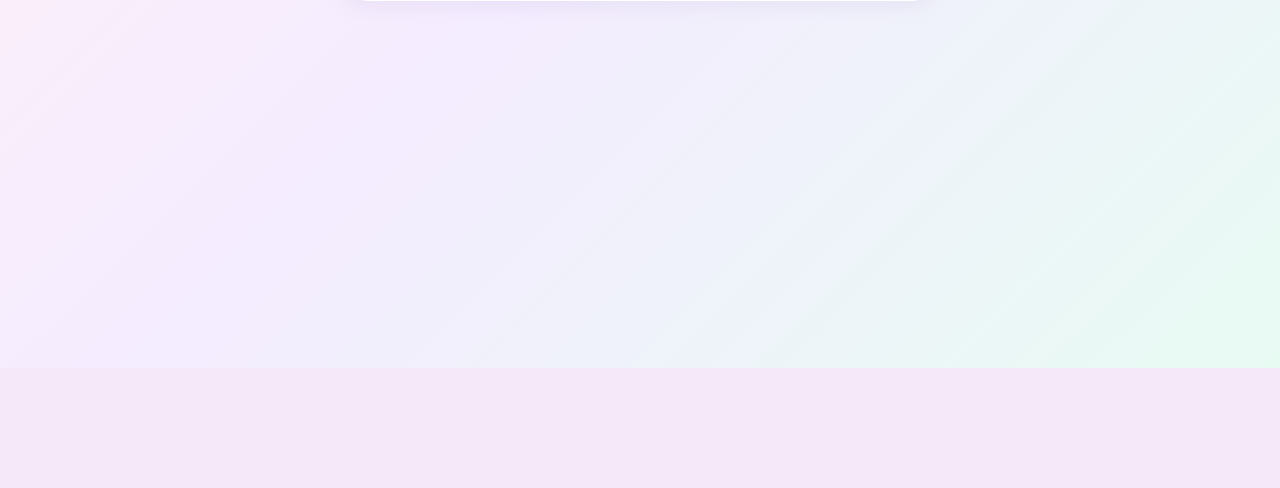
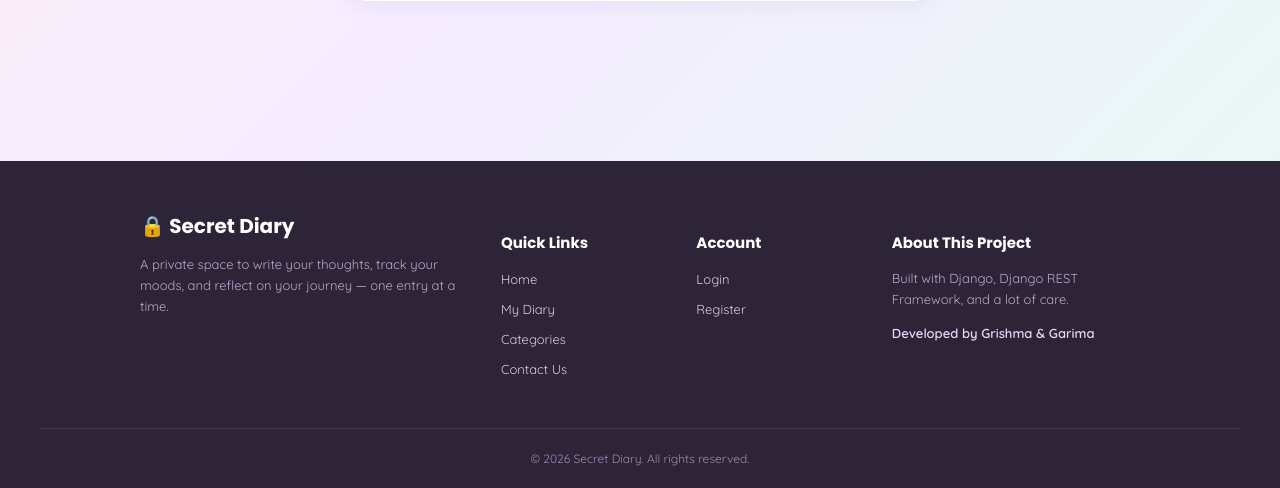
Before and after one commit to grishmaa7/secret-diary-project, a Django app: page / in a window 1280 px wide. Shown: the part 432-920 px from the top of the page. Before the commit the page ends 800 px from the top, so only its background shows below. Run offline with Django 5.2, Linux system fonts and the light colour scheme.

Commit message:
Add proper footer with contact page

```diff
--- a/categories/views.py
+++ b/categories/views.py
@@ -1,7 +1,8 @@
 from django.shortcuts import render, redirect
 from .models import Category
+from django.contrib.auth.decorators import login_required
 
-
+@login_required
 def categories_page(request):
     categories = Category.objects.all()
 
@@ -11,7 +12,7 @@ def categories_page(request):
         {'categories': categories}
     )
 
-
+@login_required
 def create_category(request):
     if request.method == 'POST':
         Category.objects.create(
--- a/journal/views.py
+++ b/journal/views.py
@@ -9,6 +9,7 @@ from django.shortcuts import render, redirect
 from categories.models import Category
 from django.shortcuts import get_object_or_404
 from .models import Reflection
+from django.contrib.auth.decorators import login_required
 
 class EntryViewSet(viewsets.ModelViewSet):
     serializer_class = EntrySerializer
@@ -32,7 +33,7 @@ class ReflectionViewSet(viewsets.ModelViewSet):
 def home(request):
     return render(request, 'home.html')
 
-
+@login_required
 def entries_page(request):
     entries = Entry.objects.filter(owner=request.user)
 
@@ -41,6 +42,8 @@ def entries_page(request):
         'entries.html',
         {'entries': entries}
     )
+
+@login_required
 def create_entry(request):
     if request.method == 'POST':
         Entry.objects.create(
@@ -61,6 +64,7 @@ def create_entry(request):
         {'categories': categories}
     )
 
+@login_required
 def entry_edit(request, entry_id):
     entry = get_object_or_404(Entry, id=entry_id, owner=request.user)
 
@@ -81,7 +85,7 @@ def entry_edit(request, entry_id):
         {'entry': entry, 'categories': categories}
     )
 
-
+@login_required
 def entry_delete(request, entry_id):
     entry = get_object_or_404(Entry, id=entry_id, owner=request.user)
 
@@ -95,6 +99,7 @@ def entry_delete(request, entry_id):
         {'entry': entry}
     )
 
+@login_required
 def entry_reflection(request, entry_id):
     entry = get_object_or_404(Entry, id=entry_id, owner=request.user)
     reflection = Reflection.objects.filter(entry=entry).first()
@@ -115,3 +120,8 @@ def entry_reflection(request, entry_id):
         'reflection_form.html',
         {'entry': entry, 'reflection': reflection}
     )
+def contact_page(request):
+    if request.method == 'POST':
+        return render(request, 'contact.html', {'submitted': True})
+
+    return render(request, 'contact.html')
--- a/secret_diary/settings.py
+++ b/secret_diary/settings.py
@@ -142,3 +142,4 @@ REST_FRAMEWORK = {
         'rest_framework.permissions.IsAuthenticated',
     ],
 }
+LOGIN_URL = '/login/'
--- a/secret_diary/urls.py
+++ b/secret_diary/urls.py
@@ -1,7 +1,8 @@
 from django.contrib import admin
 from django.urls import path, include
-from journal.views import home, entries_page, create_entry, entry_edit, entry_delete, entry_reflection
+
 from categories.views import categories_page, create_category
+from journal.views import home, entries_page, create_entry, entry_edit, entry_delete, entry_reflection, contact_page
 
 urlpatterns = [
     path('admin/', admin.site.urls),
@@ -19,6 +20,7 @@ urlpatterns = [
     path('entries/<int:entry_id>/reflection/', entry_reflection, name='entry_reflection'),
     path('categories/', categories_page, name='categories'),
     path('categories/new/', create_category, name='create_category'),
+    path('contact/', contact_page, name='contact'),
 
     # Authentication pages
     path('', include('accounts.urls')),
--- a/static/style.css
+++ b/static/style.css
@@ -283,3 +283,87 @@ textarea {
     display: flex;
     gap: 10px;
 }
+
+/* ---------- FOOTER ---------- */
+/* ---------- FOOTER ---------- */
+
+.site-footer {
+    margin-top: 80px;
+    background: #2e2438;
+    color: #d8cbe8;
+    padding: 50px 40px 0 40px;
+}
+
+.footer-grid {
+    max-width: 1000px;
+    margin: auto;
+    display: grid;
+    grid-template-columns: 2fr 1fr 1fr 1.5fr;
+    gap: 30px;
+    padding-bottom: 40px;
+}
+
+.footer-col h3.footer-brand {
+    font-family: 'Poppins', sans-serif;
+    color: white;
+    font-size: 20px;
+    margin-bottom: 12px;
+}
+
+.footer-col h4 {
+    font-family: 'Poppins', sans-serif;
+    color: white;
+    font-size: 15px;
+    margin-bottom: 14px;
+}
+
+.footer-col p {
+    font-size: 13px;
+    line-height: 1.6;
+    color: #b8a8cc;
+}
+
+.footer-col ul {
+    list-style: none;
+    padding: 0;
+    margin: 0;
+}
+
+.footer-col ul li {
+    margin-bottom: 10px;
+}
+
+.footer-col ul li a {
+    color: #d8cbe8;
+    text-decoration: none;
+    font-size: 13px;
+    transition: color 0.15s ease;
+}
+
+.footer-col ul li a:hover {
+    color: var(--pink);
+}
+
+.footer-credit {
+    margin-top: 10px;
+    font-weight: 600;
+    color: #e8d9fc !important;
+}
+
+.footer-bottom {
+    border-top: 1px solid rgba(255, 255, 255, 0.1);
+    padding: 20px 0;
+    text-align: center;
+}
+
+.footer-bottom p {
+    font-size: 12px;
+    color: #9a8bb0;
+    margin: 0;
+}
+
+@media (max-width: 700px) {
+    .footer-grid {
+        grid-template-columns: 1fr 1fr;
+    }
+}
--- a/templates/categories.html
+++ b/templates/categories.html
@@ -40,7 +40,7 @@
         {% endfor %}
 
     </div>
-
+{% include 'footer.html' %}
 </body>
 
 </html>
--- a/templates/category_form.html
+++ b/templates/category_form.html
@@ -41,7 +41,7 @@
         </div>
 
     </div>
-
+{% include 'footer.html' %}
 </body>
 
 </html>
--- a/templates/entries.html
+++ b/templates/entries.html
@@ -53,7 +53,7 @@
         {% endfor %}
 
     </div>
-
+{% include 'footer.html' %}
 </body>
 
 </html>
--- a/templates/entry_edit.html
+++ b/templates/entry_edit.html
@@ -58,7 +58,7 @@
         </div>
 
     </div>
-
+{% include 'footer.html' %}
 </body>
 
 </html>
--- a/templates/entry_form.html
+++ b/templates/entry_form.html
@@ -58,7 +58,7 @@
         </div>
 
     </div>
-
+{% include 'footer.html' %}
 </body>
 
 </html>
--- /dev/null
+++ b/templates/footer.html
@@ -0,0 +1,44 @@
+<footer class="site-footer">
+    <div class="footer-grid">
+
+        <div class="footer-col">
+            <h3 class="footer-brand">🔒 Secret Diary</h3>
+            <p>A private space to write your thoughts, track your moods, and reflect on your journey — one entry at a
+                time.</p>
+        </div>
+
+        <div class="footer-col">
+            <h4>Quick Links</h4>
+            <ul>
+                <li><a href="/">Home</a></li>
+                <li><a href="/entries/">My Diary</a></li>
+                <li><a href="/categories/">Categories</a></li>
+                <li><a href="/contact/">Contact Us</a></li>
+            </ul>
+        </div>
+
+        <div class="footer-col">
+            <h4>Account</h4>
+            <ul>
+                {% if user.is_authenticated %}
+                <li><a href="/entries/new/">New Entry</a></li>
+                <li><a href="/logout/">Logout</a></li>
+                {% else %}
+                <li><a href="/login/">Login</a></li>
+                <li><a href="/register/">Register</a></li>
+                {% endif %}
+            </ul>
+        </div>
+
+        <div class="footer-col">
+            <h4>About This Project</h4>
+            <p>Built with Django, Django REST Framework, and a lot of care.</p>
+            <p class="footer-credit">Developed by Grishma &amp; Garima</p>
+        </div>
+
+    </div>
+
+    <div class="footer-bottom">
+        <p>© 2026 Secret Diary. All rights reserved.</p>
+    </div>
+</footer>
--- a/templates/home.html
+++ b/templates/home.html
@@ -32,7 +32,7 @@
         </div>
 
     </div>
-
+{% include 'footer.html' %}
 </body>
 
 </html>
--- a/templates/login.html
+++ b/templates/login.html
@@ -43,7 +43,7 @@
         </div>
 
     </div>
-
+{% include 'footer.html' %}
 </body>
 
 </html>
--- a/templates/reflection_form.html
+++ b/templates/reflection_form.html
@@ -34,7 +34,7 @@
         </div>
 
     </div>
-
+{% include 'footer.html' %}
 </body>
 
 </html>
--- a/templates/register.html
+++ b/templates/register.html
@@ -46,7 +46,7 @@
         </div>
 
     </div>
-
+{% include 'footer.html' %}
 </body>
 
 </html>
```
Also changed, not shown: templates/contact.html (added, +54 -0 lines).
